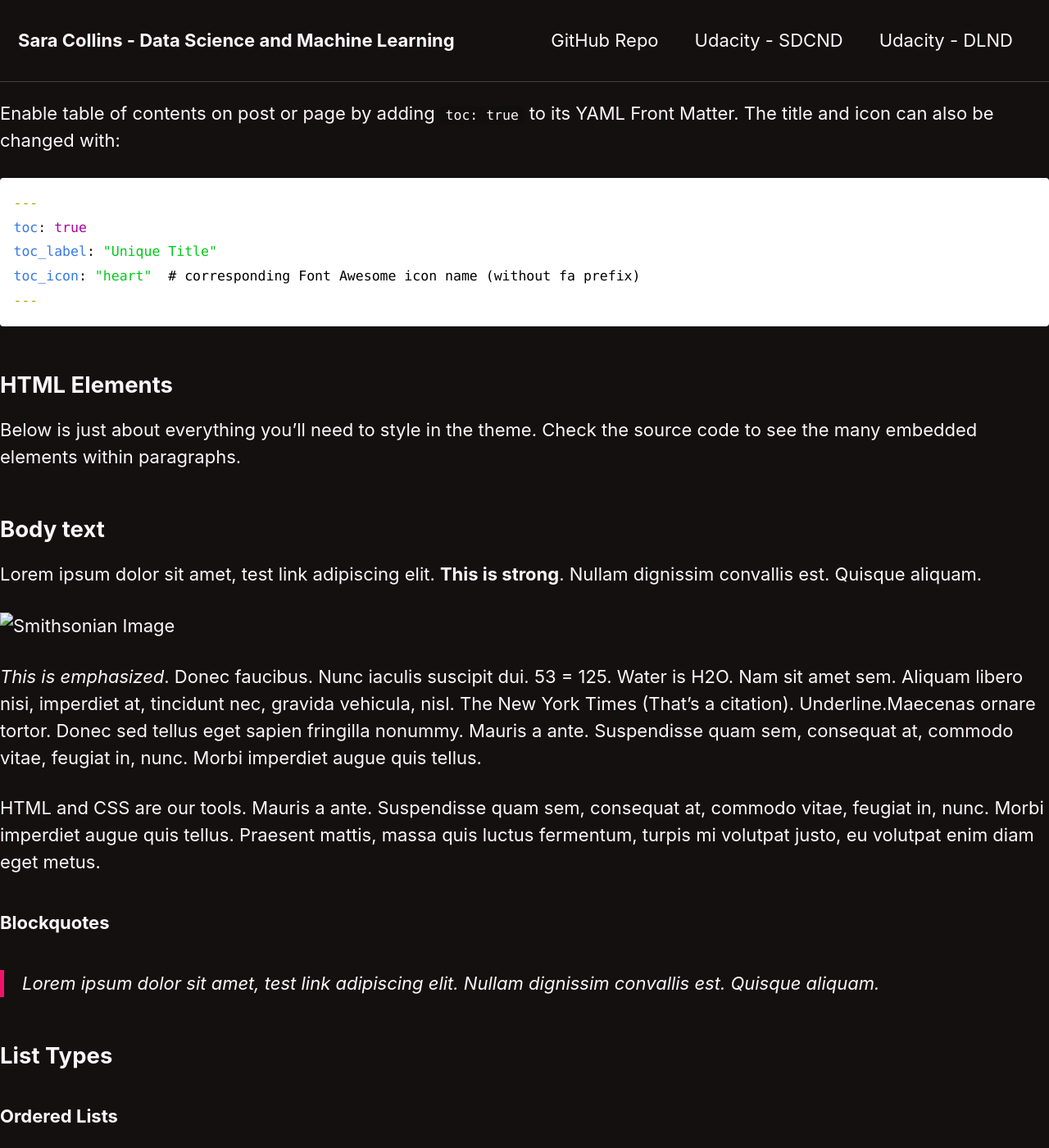
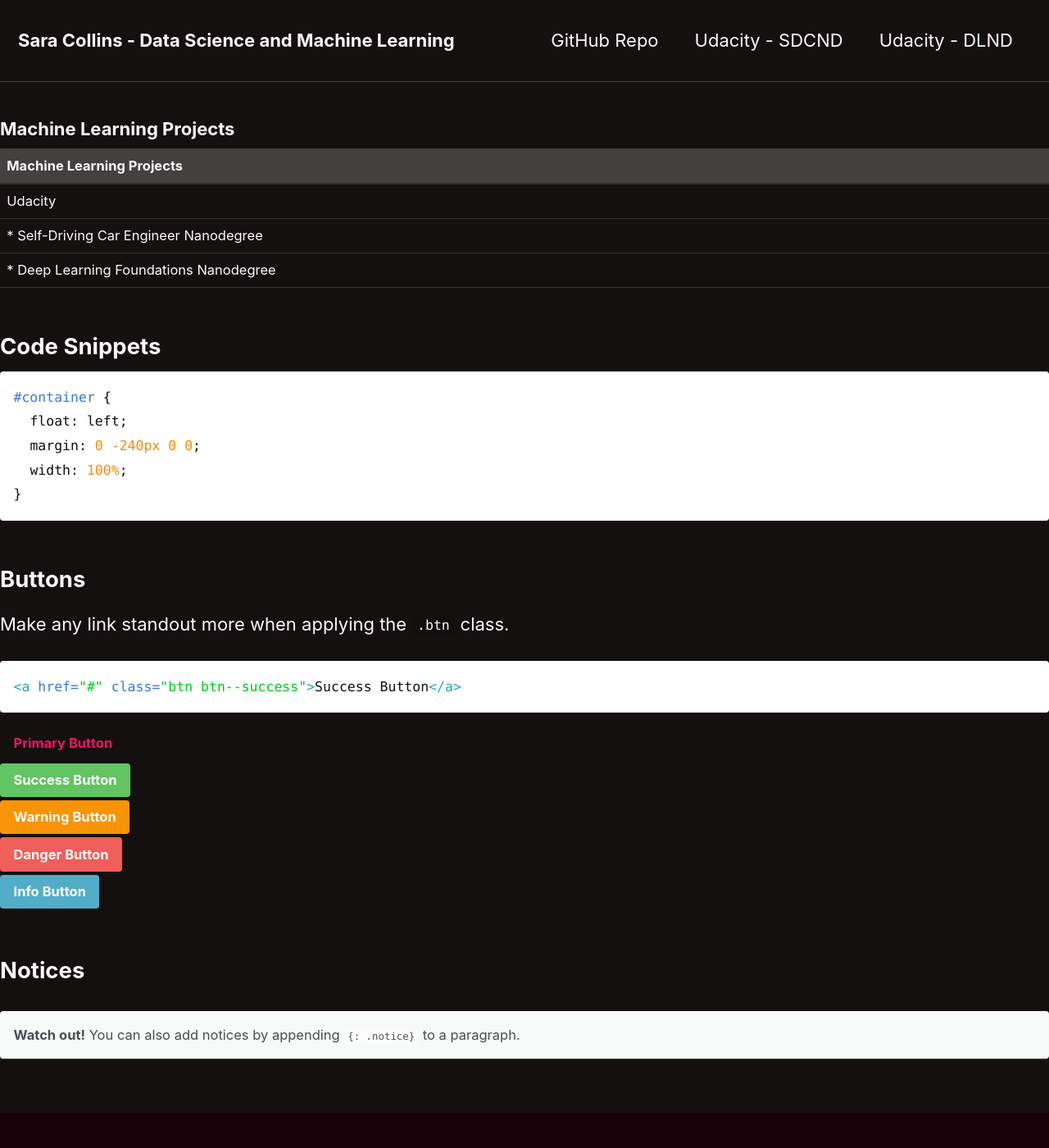
Before and after one commit to scollins83/scollins83.github.io, a Jekyll site: the page built from _pages/project_toc.md, in a window 1280 px wide and 1400 px high. Shown: the whole window at 82% size. Built offline with Jekyll 4.4.1, drawn with Linux system fonts in a browser that asks for light colours; nearby versions of some CDN libraries; our own code applies the rules of GitHub Pages for plain Markdown files; some of the changed text lies outside the part shown.

Commit message:
Updating toc.

````diff
--- a/_pages/project_toc.md
+++ b/_pages/project_toc.md
@@ -11,62 +11,14 @@ toc_label: "Machine Learning Projects"
 toc_icon: "chart-bar"
 ---
 
-Enable table of contents on post or page by adding `toc: true` to its YAML Front Matter. The title and icon can also be changed with:
+### Machine Learning Projects
 
-```yaml
----
-toc: true
-toc_label: "Unique Title"
-toc_icon: "heart"  # corresponding Font Awesome icon name (without fa prefix)
----
-```
+| Machine Learning Projects |
+|:------------------------- |
+| Udacity |
+| * Self-Driving Car Engineer Nanodegree |
+| * Deep Learning Foundations Nanodegree |
 
-## HTML Elements
-
-Below is just about everything you'll need to style in the theme. Check the source code to see the many embedded elements within paragraphs.
-
-## Body text
-
-Lorem ipsum dolor sit amet, test link adipiscing elit. **This is strong**. Nullam dignissim convallis est. Quisque aliquam.
-
-![Smithsonian Image]({{ site.url }}{{ site.baseurl }}/assets/images/3953273590_704e3899d5_m.jpg)
-{: .image-right}
-
-*This is emphasized*. Donec faucibus. Nunc iaculis suscipit dui. 53 = 125. Water is H2O. Nam sit amet sem. Aliquam libero nisi, imperdiet at, tincidunt nec, gravida vehicula, nisl. The New York Times (That’s a citation). Underline.Maecenas ornare tortor. Donec sed tellus eget sapien fringilla nonummy. Mauris a ante. Suspendisse quam sem, consequat at, commodo vitae, feugiat in, nunc. Morbi imperdiet augue quis tellus.
-
-HTML and CSS are our tools. Mauris a ante. Suspendisse quam sem, consequat at, commodo vitae, feugiat in, nunc. Morbi imperdiet augue quis tellus. Praesent mattis, massa quis luctus fermentum, turpis mi volutpat justo, eu volutpat enim diam eget metus.
-
-### Blockquotes
-
-> Lorem ipsum dolor sit amet, test link adipiscing elit. Nullam dignissim convallis est. Quisque aliquam.
-
-## List Types
-
-### Ordered Lists
-
-1. Item one
-   1. sub item one
-   2. sub item two
-   3. sub item three
-2. Item two
-
-### Unordered Lists
-
-* Item one
-* Item two
-* Item three
-
-## Tables
-
-| Header1 | Header2 | Header3 |
-|:--------|:-------:|--------:|
-| cell1   | cell2   | cell3   |
-| cell4   | cell5   | cell6   |
-|----
-| cell1   | cell2   | cell3   |
-| cell4   | cell5   | cell6   |
-|=====
-| Foot1   | Foot2   | Foot3
 {: rules="groups"}
 
 ## Code Snippets
````
